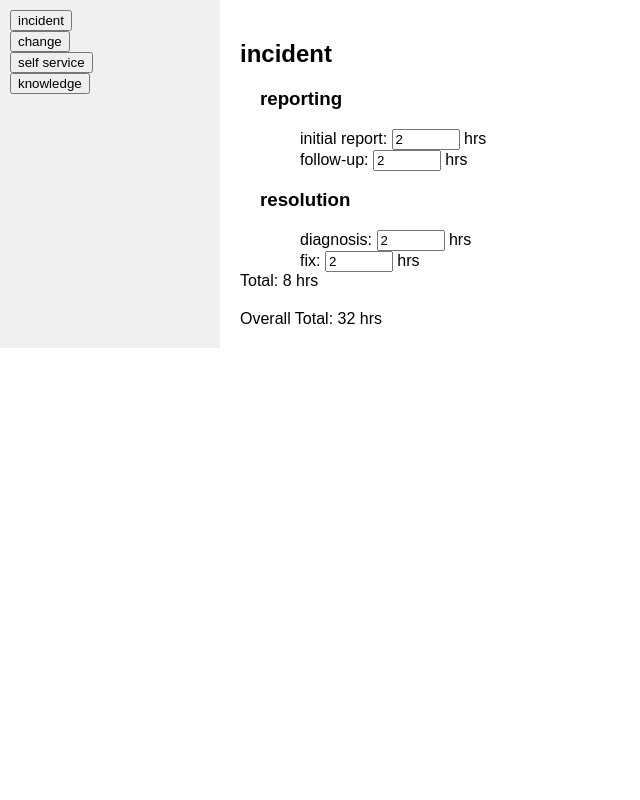
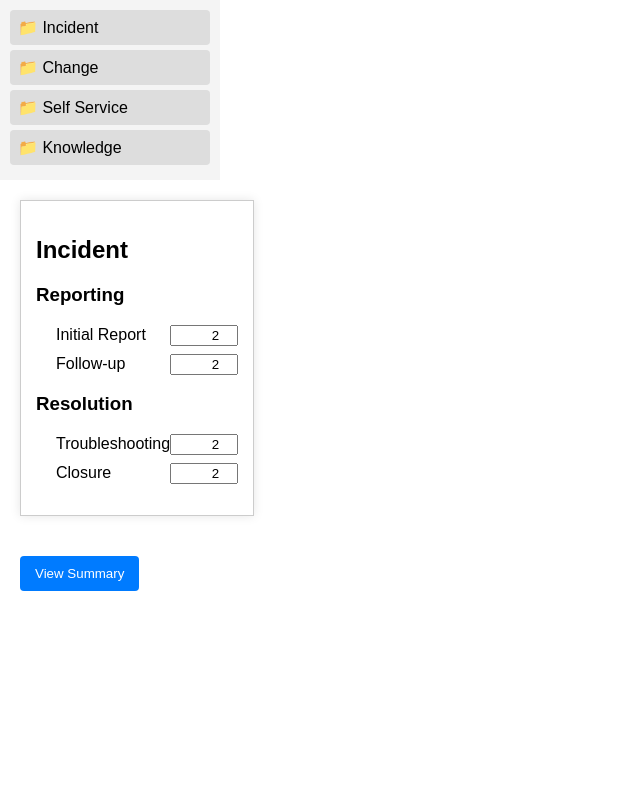
Before and after one commit to bryanhadzik/scoper, a Flask app: page / in a window 1280 px wide, after a click that opens the changed part. Shown: the whole page, without its empty margins (0-640 px from the left). Run offline with Flask 3, Linux system fonts and the light colour scheme.

Commit message:
fixed folder

```diff
--- a/webapp/app.py
+++ b/webapp/app.py
@@ -1,29 +1,47 @@
-
-from flask import Flask, render_template, request, jsonify
+from flask import Flask, render_template, request, redirect, url_for
 
 app = Flask(__name__)
 
 topics = {
-    "incident": ["reporting", "resolution"],
-    "change": ["planning", "implementation"],
-    "self service": ["portal", "automation"],
-    "knowledge": ["articles", "training"]
+    "incident": ["Reporting", "Resolution"],
+    "change": ["Planning", "Implementation"],
+    "self service": ["Portal Design", "Automation"],
+    "knowledge": ["Article Creation", "Review"]
 }
 
-sub_subtopics = {
-    "reporting": ["initial report", "follow-up"],
-    "resolution": ["diagnosis", "fix"],
-    "planning": ["risk assessment", "schedule"],
-    "implementation": ["deployment", "review"],
-    "portal": ["design", "access"],
-    "automation": ["workflow", "integration"],
-    "articles": ["creation", "review"],
-    "training": ["sessions", "materials"]
+subtopics = {
+    "Reporting": ["Initial Report", "Follow-up"],
+    "Resolution": ["Troubleshooting", "Closure"],
+    "Planning": ["Risk Assessment", "Scheduling"],
+    "Implementation": ["Execution", "Validation"],
+    "Portal Design": ["UI/UX", "Navigation"],
+    "Automation": ["Workflow Setup", "Bot Integration"],
+    "Article Creation": ["Drafting", "Formatting"],
+    "Review": ["Peer Review", "Publishing"]
 }
 
-@app.route("/")
+default_hours = 2
+
+@app.route("/", methods=["GET", "POST"])
 def index():
-    return render_template("index.html", topics=topics, sub_subtopics=sub_subtopics)
+    if request.method == "POST":
+        hours_data = {}
+        total_hours = 0
+        for topic in topics:
+            topic_total = 0
+            for sub in topics[topic]:
+                for subsub in subtopics[sub]:
+                    key = f"{topic}_{sub}_{subsub}"
+                    hours = float(request.form.get(key, default_hours))
+                    topic_total += hours
+            hours_data[topic] = topic_total
+            total_hours += topic_total
+        return render_template("summary.html", hours_data=hours_data, total_hours=total_hours)
+    return render_template("index.html", topics=topics, subtopics=subtopics, default_hours=default_hours)
+
+@app.route("/summary")
+def summary():
+    return redirect(url_for("index"))
 
 if __name__ == "__main__":
     app.run(debug=True, host="0.0.0.0")
--- /dev/null
+++ b/webapp/static/css/style.css
@@ -0,0 +1,64 @@
+body {
+    font-family: Arial, sans-serif;
+    margin: 0;
+    padding: 0;
+}
+.container {
+    display: flex;
+    flex-direction: row;
+    height: 100vh;
+}
+.sidebar {
+    width: 200px;
+    background-color: #f4f4f4;
+    padding: 10px;
+    overflow-y: auto;
+}
+.topic-folder {
+    cursor: pointer;
+    padding: 8px;
+    margin-bottom: 5px;
+    background-color: #ddd;
+    border-radius: 4px;
+}
+.main-content {
+    flex-grow: 1;
+    padding: 20px;
+    overflow-y: auto;
+}
+.topic-popup {
+    background-color: #fff;
+    border: 1px solid #ccc;
+    padding: 15px;
+    margin-bottom: 20px;
+    box-shadow: 0 0 10px rgba(0,0,0,0.1);
+}
+ul {
+    list-style-type: disc;
+    padding-left: 20px;
+}
+li {
+    display: flex;
+    justify-content: space-between;
+    align-items: center;
+    margin-bottom: 8px;
+}
+.label {
+    flex-grow: 1;
+}
+.hours-input {
+    width: 60px;
+    text-align: right;
+}
+.submit-btn, .back-btn {
+    margin-top: 20px;
+    padding: 10px 15px;
+    background-color: #007BFF;
+    color: white;
+    border: none;
+    border-radius: 4px;
+    text-decoration: none;
+}
+.back-btn {
+    display: inline-block;
+}
--- a/webapp/templates/index.html
+++ b/webapp/templates/index.html
@@ -1,63 +1,46 @@
-
 <!DOCTYPE html>
-<html>
+<html lang="en">
 <head>
+    <meta charset="UTF-8">
     <title>Topic Estimator</title>
-    <style>
-        body { font-family: Arial, sans-serif; display: flex; margin: 0; }
-        .sidebar { width: 200px; background: #f0f0f0; padding: 10px; }
-        .content { flex-grow: 1; padding: 20px; }
-        .topic { margin-bottom: 20px; }
-        .subtopic { margin-left: 20px; }
-        .sub-subtopic { margin-left: 40px; }
-        input[type="number"] { width: 60px; }
-    </style>
-    <script>
-        function showTopic(topic) {
-            const topics = document.querySelectorAll(".topic");
-            topics.forEach(t => t.style.display = "none");
-            document.getElementById(topic).style.display = "block";
-            updateTotal();
-        }
-
-        function updateTotal() {
-            let overallTotal = 0;
-            document.querySelectorAll(".topic").forEach(topic => {
-                let topicTotal = 0;
-                topic.querySelectorAll("input[type='number']").forEach(input => {
-                    topicTotal += parseFloat(input.value) || 0;
-                });
-                topic.querySelector(".topic-total").textContent = "Total: " + topicTotal + " hrs";
-                overallTotal += topicTotal;
-            });
-            document.getElementById("overall-total").textContent = "Overall Total: " + overallTotal + " hrs";
-        }
-    </script>
+    <link rel="stylesheet" href="{{ url_for('static', filename='css/style.css') }}">
 </head>
 <body>
+    <div class="container">
+        <form method="POST">
             <div class="sidebar">
                 {% for topic in topics %}
-            <div><button onclick="showTopic('{{ topic }}')">{{ topic }}</button></div>
-        {% endfor %}
-    </div>
-    <div class="content">
-        {% for topic, subtopics in topics.items() %}
-        <div class="topic" id="{{ topic }}" style="display:none;">
-            <h2>{{ topic }}</h2>
-            {% for sub in subtopics %}
-                <div class="subtopic">
-                    <h3>{{ sub }}</h3>
-                    {% for subsub in sub_subtopics[sub] %}
-                        <div class="sub-subtopic">
-                            {{ subsub }}: <input type="number" value="2" onchange="updateTotal()"> hrs
+                <div class="topic-folder" onclick="toggleTopic('{{ topic }}')">
+                    📁 {{ topic.title() }}
                 </div>
                 {% endfor %}
             </div>
+            <div class="main-content">
+                {% for topic, subs in topics.items() %}
+                <div class="topic-popup" id="{{ topic }}" style="display:none;">
+                    <h2>{{ topic.title() }}</h2>
+                    {% for sub in subs %}
+                        <h3>{{ sub }}</h3>
+                        <ul>
+                        {% for subsub in subtopics[sub] %}
+                            <li>
+                                <span class="label">{{ subsub }}</span>
+                                <input type="number" name="{{ topic }}_{{ sub }}_{{ subsub }}" value="{{ default_hours }}" step="0.5" class="hours-input">
+                            </li>
                         {% endfor %}
-            <div class="topic-total">Total: 0 hrs</div>
+                        </ul>
+                    {% endfor %}
                 </div>
                 {% endfor %}
-        <div id="overall-total">Overall Total: 0 hrs</div>
+                <button type="submit" class="submit-btn">View Summary</button>
             </div>
+        </form>
+    </div>
+    <script>
+        function toggleTopic(topicId) {
+            document.querySelectorAll('.topic-popup').forEach(el => el.style.display = 'none');
+            document.getElementById(topicId).style.display = 'block';
+        }
+    </script>
 </body>
 </html>
```
Also changed, not shown: webapp/templates/summary.html (added, +20 -0 lines). Lines whose indentation alone changed are shown as unchanged.
